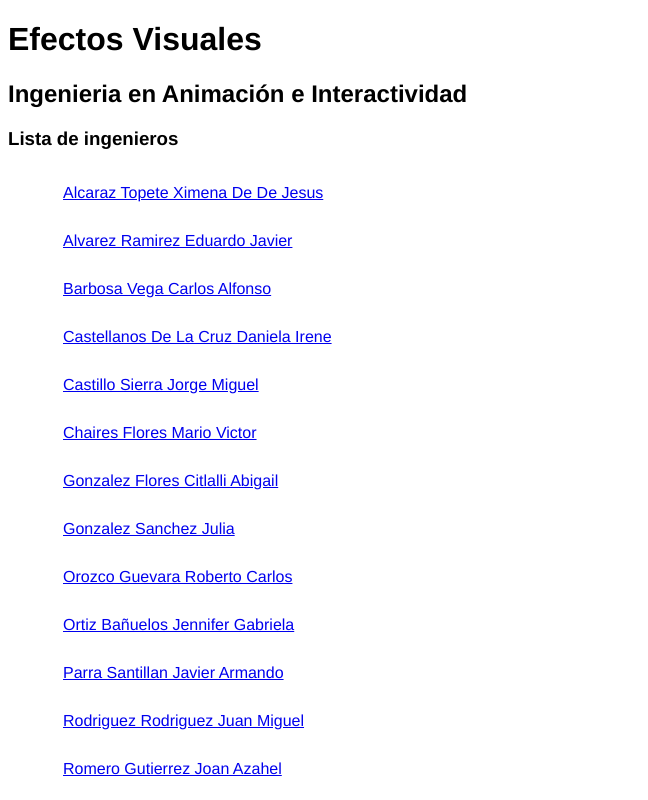
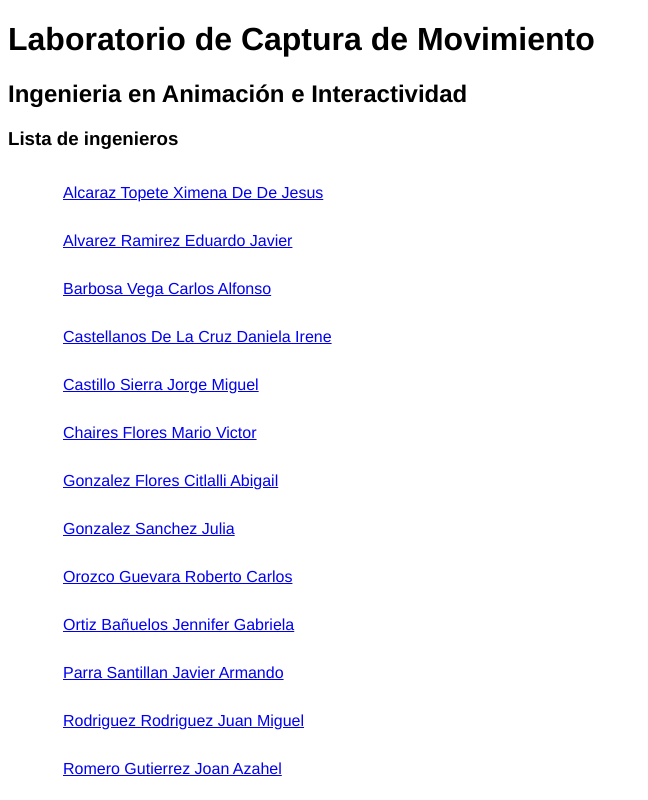
Before and after one commit to beztao01/mo-cap, a plain HTML site: page html/ingenieros.html in a window 1280 px wide. Shown: the top 800 px of the page, without its empty margins (0-648 px from the left). Drawn offline with Linux system fonts and the light colour scheme.

Commit message:
add tiitle, h2

```diff
--- a/html/ingenieros.html
+++ b/html/ingenieros.html
@@ -4,10 +4,10 @@
     <meta charset="UTF-8">
     <meta name="viewport" content="width=device-width, initial-scale=1.0">
     <link rel="stylesheet" href="./css/style.css">
-    <title>Efectos Visuales | evidencia académica</title>
+    <title>MoCap | evidencia académica</title>
 </head>
 <body>
-    <h1>Efectos Visuales</h1>
+    <h1>Laboratorio de Captura de Movimiento</h1>
     <h2>Ingenieria en Animación e Interactividad</h2>
     <h3>Lista de ingenieros</h3>
     <ul>
```
